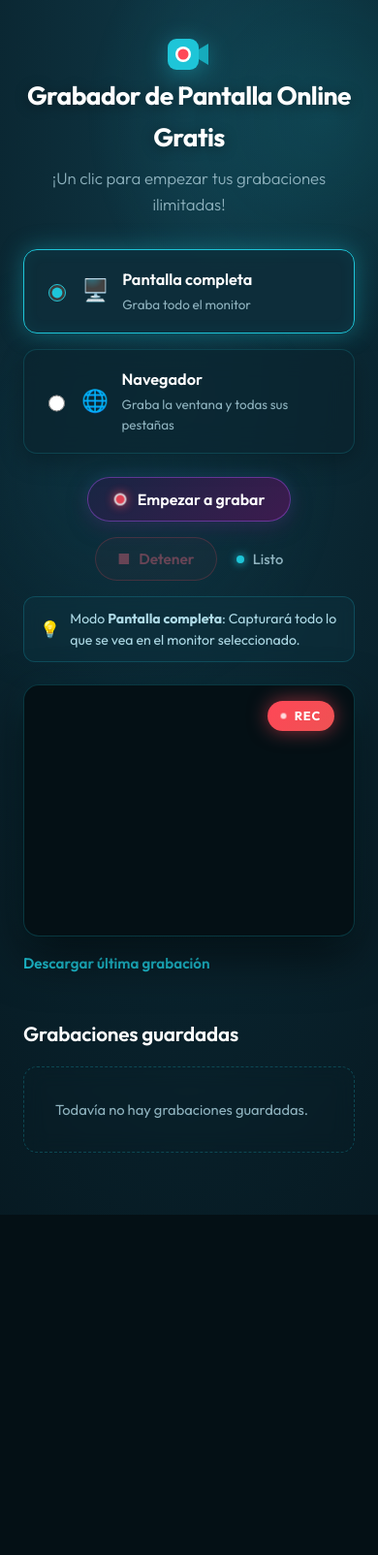
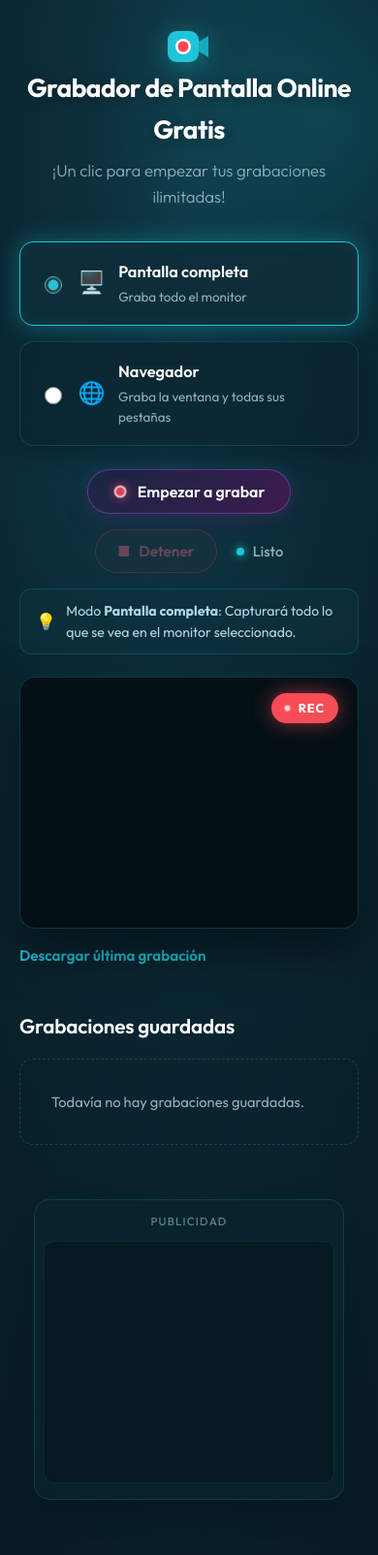
Before and after one commit to jjmoncar/screen-recorder, a Flask app: page / in a window 390 px wide. Shown: the whole page at 97% size. Before the commit the page ends 1253 px from the top, so only its background shows below. Run offline with Flask 3, Linux system fonts and the light colour scheme; data that the repository does not hold is empty; some libraries are stand-ins or nearby versions.

Commit message:
Add responsive Adsterra ad space on the left side with seamless mobile adaptation

```diff
--- a/static/style.css
+++ b/static/style.css
@@ -61,12 +61,69 @@ body {
   background: radial-gradient(circle, rgba(15, 68, 86, 0.28) 0%, transparent 70%);
 }
 
-.app {
+.page-layout {
   position: relative;
   z-index: 1;
-  max-width: 880px;
+  display: flex;
+  justify-content: center;
+  align-items: flex-start;
+  gap: 2.25rem;
+  max-width: 1240px;
   margin: 0 auto;
-  padding: 2.5rem 1.5rem 4rem;
+  padding: 2.5rem 1.25rem 4rem;
+}
+
+/* Ad Sidebar on the Left (Adsterra) */
+.ad-sidebar {
+  width: 320px;
+  flex-shrink: 0;
+  position: sticky;
+  top: 2rem;
+  display: flex;
+  justify-content: center;
+}
+
+.ad-card {
+  width: 100%;
+  max-width: 320px;
+  background: var(--panel);
+  border: 1px solid var(--border);
+  border-radius: 16px;
+  padding: 0.85rem 0.75rem 1rem;
+  backdrop-filter: blur(14px);
+  box-shadow: 0 10px 30px rgba(0, 0, 0, 0.3), 0 0 20px rgba(30, 197, 216, 0.05);
+  display: flex;
+  flex-direction: column;
+  align-items: center;
+}
+
+.ad-label {
+  font-size: 0.72rem;
+  color: var(--text-subtle);
+  letter-spacing: 0.1em;
+  text-transform: uppercase;
+  margin-bottom: 0.65rem;
+  font-weight: 500;
+}
+
+.ad-content {
+  width: 300px;
+  min-height: 250px;
+  display: flex;
+  align-items: center;
+  justify-content: center;
+  overflow: hidden;
+  border-radius: 10px;
+  background: rgba(0, 0, 0, 0.25);
+  border: 1px solid rgba(30, 197, 216, 0.12);
+}
+
+.app {
+  flex: 1;
+  max-width: 860px;
+  min-width: 0;
+  margin: 0;
+  padding: 0;
 }
 
 /* Header & Brand Logo */
@@ -516,6 +573,26 @@ h2 {
 }
 
 /* Responsive adjustments */
+@media (max-width: 1140px) {
+  .page-layout {
+    flex-direction: column;
+    align-items: center;
+    gap: 2rem;
+    padding: 2rem 1.25rem 3.5rem;
+  }
+
+  .ad-sidebar {
+    width: 100%;
+    position: static;
+    order: 2; /* On tablets and mobile, ad sits cleanly after app content */
+    margin: 1.5rem auto 0;
+  }
+
+  .app {
+    width: 100%;
+  }
+}
+
 @media (max-width: 680px) {
   h1 { font-size: 1.65rem; }
   .logo-title { flex-direction: column; gap: 0.4rem; }
@@ -530,3 +607,10 @@ h2 {
     justify-content: flex-end;
   }
 }
+
+@media (max-width: 360px) {
+  .ad-content {
+    transform: scale(0.9);
+    transform-origin: center center;
+  }
+}
--- a/templates/index.html
+++ b/templates/index.html
@@ -12,6 +12,26 @@
 <body>
   <div class="ambient-glow glow-1"></div>
   <div class="ambient-glow glow-2"></div>
+
+  <div class="page-layout">
+    <!-- Espacio lateral izquierdo para anuncio Adsterra -->
+    <aside class="ad-sidebar" aria-label="Espacio publicitario">
+      <div class="ad-card">
+        <span class="ad-label">Publicidad</span>
+        <div class="ad-content">
+          <script>
+            atOptions = {
+              'key' : 'c44c768779760e29acebbbcfcafb7ad1',
+              'format' : 'iframe',
+              'height' : 250,
+              'width' : 300,
+              'params' : {}
+            };
+          </script>
+          <script src="https://www.highrevenueformat.com/c44c768779760e29acebbbcfcafb7ad1/invoke.js"></script>
+        </div>
+      </div>
+    </aside>
 
     <main class="app">
       <header class="app-header">
@@ -86,6 +106,8 @@
         <ul id="recordings"></ul>
       </section>
     </main>
+  </div>
+
   <script src="/static/app.js"></script>
 </body>
 </html>
```
Also changed, not shown: index.html (+22 -0 lines). Lines whose indentation alone changed are shown as unchanged.
